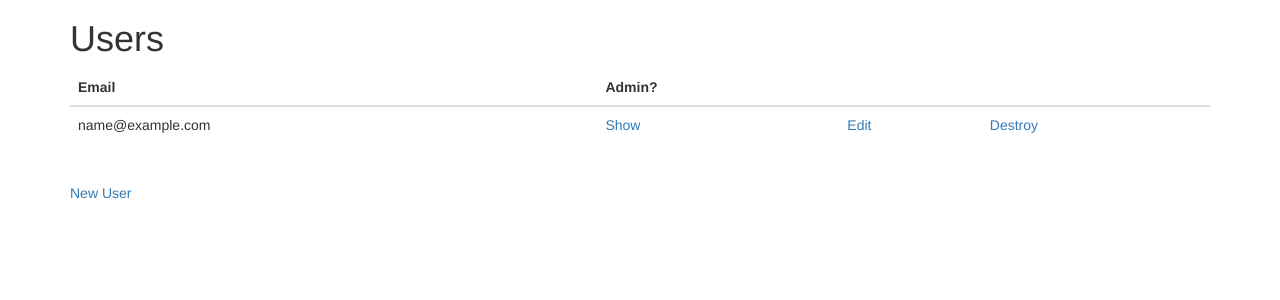
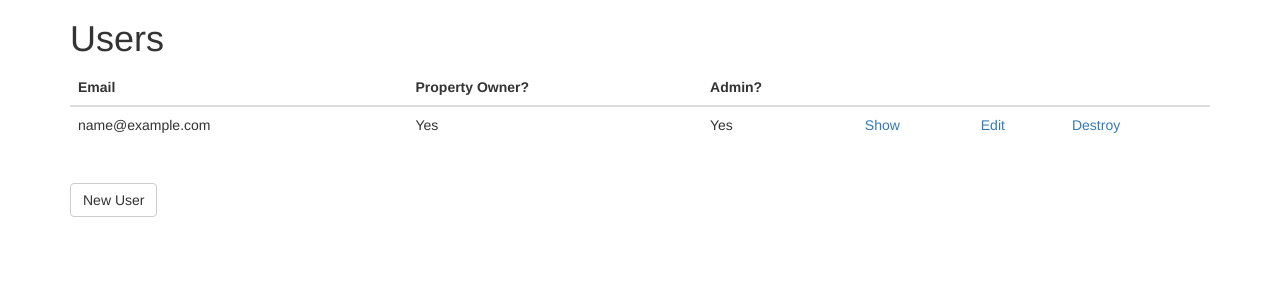
Before and after one commit to chaoc-tools/web-app, a Rails app: page /users in a window 1280 px wide. Shown: the part 51-351 px from the top of the page. Run offline with Rails 7, Linux system fonts and the light colour scheme; a user stored in the database is signed in; tables that the repository leaves empty hold one stand-in row (values such as "Sample post"); style sheets or scripts are compiled from the project's sources; some libraries are stand-ins or nearby versions.

Commit message:
users index cleanup

```diff
--- a/app/views/users/index.html.erb
+++ b/app/views/users/index.html.erb
@@ -4,6 +4,7 @@
   <thead>
     <tr>
       <th>Email</th>
+      <th>Property Owner?</th>
       <th>Admin?</th>
       <th colspan="3"></th>
     </tr>
@@ -13,6 +14,8 @@
     <% @users.each do |user| %>
       <tr>
         <td><%= user.email %></td>
+        <td><%= yesno_boolean(user.admin) %></td>
+        <td><%= yesno_boolean(user.property_owner) %></td>
         <td><%= link_to 'Show', user %></td>
         <td><%= link_to 'Edit', edit_user_path(user) %></td>
         <td><%= link_to 'Destroy', user, method: :delete, data: { confirm: 'Are you sure?' } %></td>
@@ -23,4 +26,4 @@
 
 <br>
 
-<%= link_to 'New User', new_user_path %>
+<%= link_to 'New User', new_user_path, :class => "btn btn-default" %>
```
